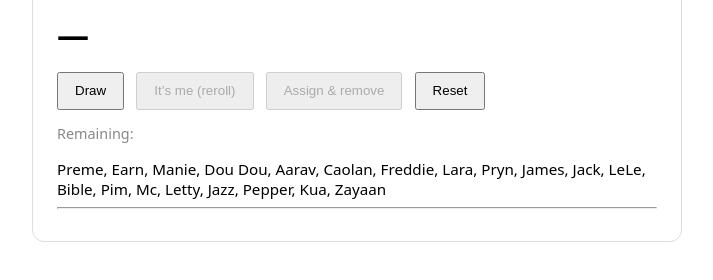
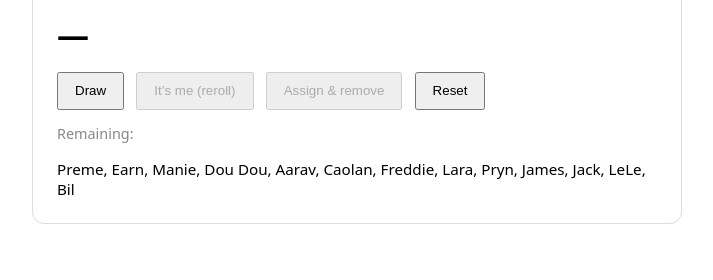
Before and after one commit to dewayofdedodo/class-pairs, a plain HTML site: page index.html in a window 1280 px wide. Shown: the part 190-470 px from the top of the page, without its empty margins (283-996 px from the left). Drawn offline with Linux system fonts and the light colour scheme.

Commit message:
Update index.html

```diff
--- a/index.html
+++ b/index.html
@@ -12,7 +12,6 @@
     button { padding: 0.6rem 1rem; margin-right: 0.5rem; }
     .muted { color: #888; font-size: 0.9rem; }
     .list { margin-top: 1rem; font-size: 0.95rem; }
-    .hidden { display: none; }
   </style>
 </head>
 <body>
@@ -31,30 +30,18 @@
 
     <p class="muted">Remaining:</p>
     <div id="remaining" class="list">—</div>
-
-    <hr />
-    <div id="result" class="list hidden"></div>
   </div>
 
-  <!-- ✅ JavaScript logic at the end -->
   <script>
-    const ORIGINAL =  ['Preme','Earn', 'Manie', 'Dou Dou', 'Aarav', 'Caolan', 'Freddie', 'Lara', 'Pryn', 'James', 'Jack', 'LeLe', 'Bible', 'Pim', 'Mc', 'Letty', 'Jazz', 'Pepper', 'Kua', 'Zayaan'];
+    const ORIGINAL = ['Preme','Earn','Manie','Dou Dou','Aarav','Caolan','Freddie','Lara','Pryn','James','Jack','LeLe','Bil'];
     let namelist = [...ORIGINAL];
     let current = null;
-    let assignments = [];
 
     function render() {
       document.getElementById("remaining").innerText = namelist.join(", ") || "No one left.";
       document.getElementById("current").innerText = current || "—";
       document.getElementById("btn-itsme").disabled = !current;
       document.getElementById("btn-assign").disabled = !current;
-      const result = document.getElementById("result");
-      if (assignments.length) {
-        result.classList.remove("hidden");
-        result.innerHTML = "<strong>Assignments:</strong><br>" + assignments.map(a => `${a[0]} → ${a[1]}`).join("<br>");
-      } else {
-        result.classList.add("hidden");
-      }
     }
 
     function draw(exclude=null) {
@@ -69,12 +56,11 @@
       if (!current) return;
       let partnerCandidates = namelist.filter(n => n !== current);
       let partner = partnerCandidates[Math.floor(Math.random()*partnerCandidates.length)];
-      assignments.push([current, partner]);
       namelist = namelist.filter(n => n !== partner);
       current = null;
       render();
     };
-    document.getElementById("btn-reset").onclick = () => { namelist = [...ORIGINAL]; current=null; assignments=[]; render(); };
+    document.getElementById("btn-reset").onclick = () => { namelist = [...ORIGINAL]; current=null; render(); };
 
     render();
   </script>
```
